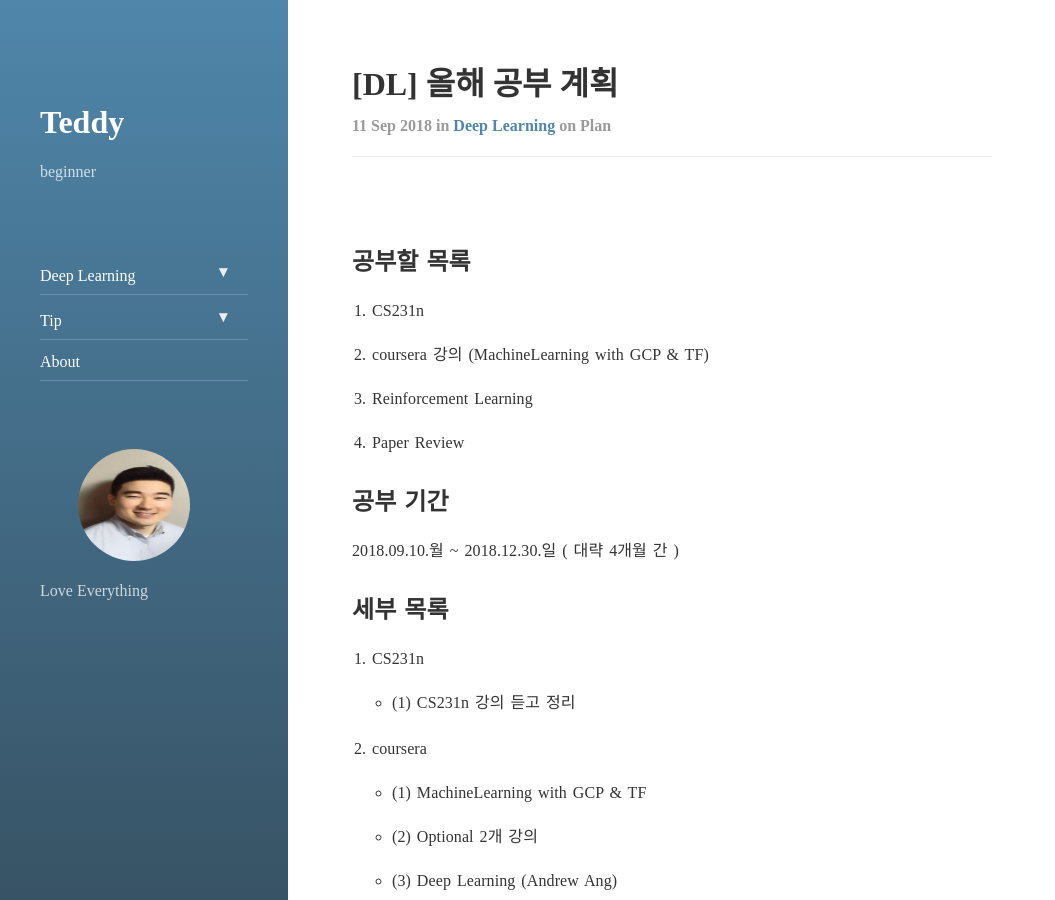
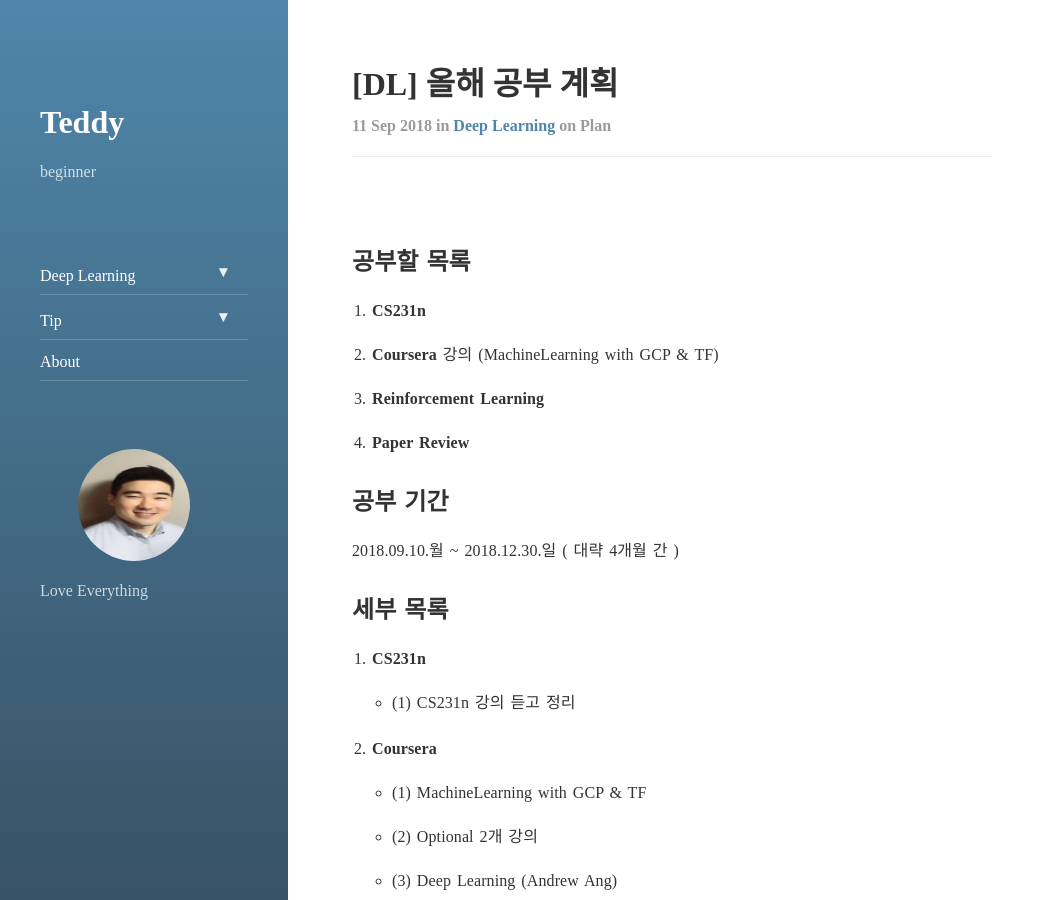
Before and after one commit to Taeu/taeu.github.io, a Jekyll site: the page built from _posts/2018-09-11-deeplearning-plan-올해계획.markdown, in a window 1280 px wide and 900 px high. Shown: the whole window, without its empty margins (0-1055 px from the left). Built offline with Jekyll 4.4.1, drawn with Linux system fonts in a browser that asks for light colours; nearby versions of some CDN libraries; comment, search, counter and statistics services are not loaded.

Commit message:
수정본

```diff
--- a/_posts/2018-09-11-deeplearning-plan-올해계획.markdown
+++ b/_posts/2018-09-11-deeplearning-plan-올해계획.markdown
@@ -16,21 +16,21 @@
 
 
 
-## 공부할 목록
+## **공부할 목록**
 
 
 
-1. CS231n
+1. **CS231n**
 
-2. coursera 강의 (MachineLearning with GCP & TF)
+2. **Coursera** 강의 (MachineLearning with GCP & TF)
 
-3. Reinforcement Learning
+3. **Reinforcement Learning**
 
-4. Paper Review
+4. **Paper Review**
 
 
 
-## 공부 기간
+## **공부 기간**
 
 
 
@@ -38,15 +38,15 @@
 
 
 
-## 세부 목록
+## **세부 목록**
 
 
 
-1. CS231n
+1. **CS231n**
 
 	- (1) CS231n 강의 듣고 정리
 
-2. coursera
+2. **Coursera**
 
 
 
@@ -58,7 +58,7 @@
 
 
 
-3. Reinforcement Learning
+3. **Reinforcement Learning**
 
 	- (1) 김성훈 교수님 "모두의 RL"
 
@@ -70,7 +70,7 @@
 
 
 
-4. Paper Review
+4. **Paper Review**
 
 	- (1) Optimization
 
```
Also changed, not shown: _posts/2018-09-22-deeplearning-coursera-featrue-engineering.md (+191 -116 lines).
